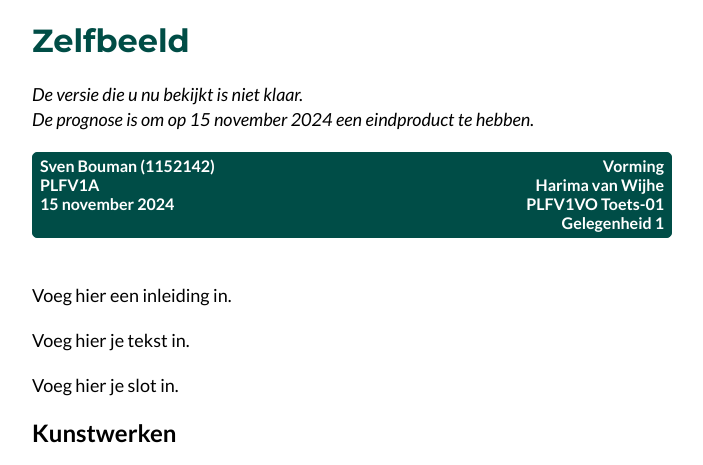
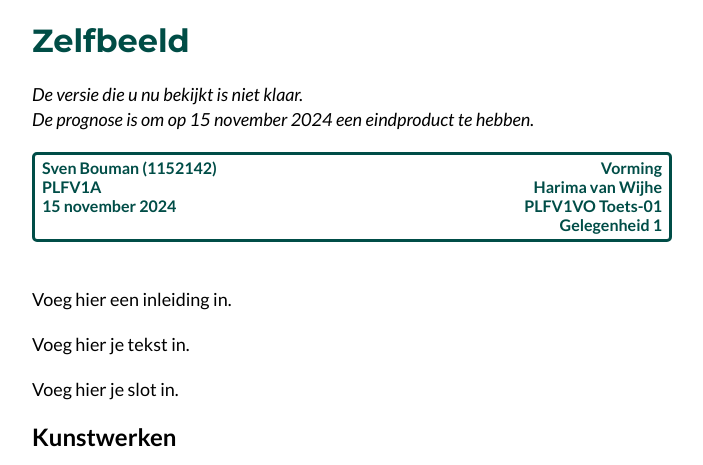
Before and after one commit to kevin-51/bronnen, a Jekyll site: the page built from hsleiden/lu-opdrachten/plfv1/vorming/toets-1.md, in a window 1280 px wide. Shown: the top 465 px of the page, without its empty margins (288-991 px from the left). Built offline with Jekyll 4.4.1, drawn with Linux system fonts in a browser that asks for light colours; grey boxes are pictures that could not be loaded.

Commit message:
Update toets-1.md

```diff
--- a/hsleiden/lu-opdrachten/plfv1/vorming/toets-1.md
+++ b/hsleiden/lu-opdrachten/plfv1/vorming/toets-1.md
@@ -6,11 +6,11 @@
 <!--Zelfbeeld-->
 *De versie die u nu bekijkt is niet klaar. <br>De prognose is om op 15 november 2024 een eindproduct te hebben.*
 
-<div class="row" style="border: 1px solid #004d47; border-radius: 5px; padding: 3px 7px 5px; background-color: #004d47">
-    <div class="column" style="font-weight: bold; color: #ffffff">
+<div class="row" style="border: 3px solid #004d47; border-radius: 5px; padding: 3px 7px 5px;">
+    <div class="column" style="font-weight: bold; color: #004d47">
         <t>Sven Bouman (1152142)<br>PLFV1A<br>15 november 2024</t>
     </div>
-    <div class="column" style="text-align: right; font-weight: bold; color: #ffffff">
+    <div class="column" style="text-align: right; font-weight: bold; color: #004d47">
         <t>Vorming<br>Harima van Wijhe<br>PLFV1VO Toets-01<br>Gelegenheid 1</t>
     </div>
 </div><br>
```
